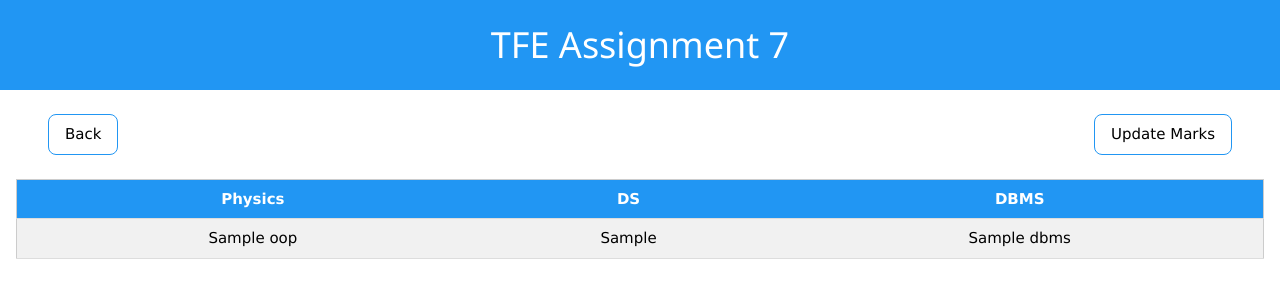
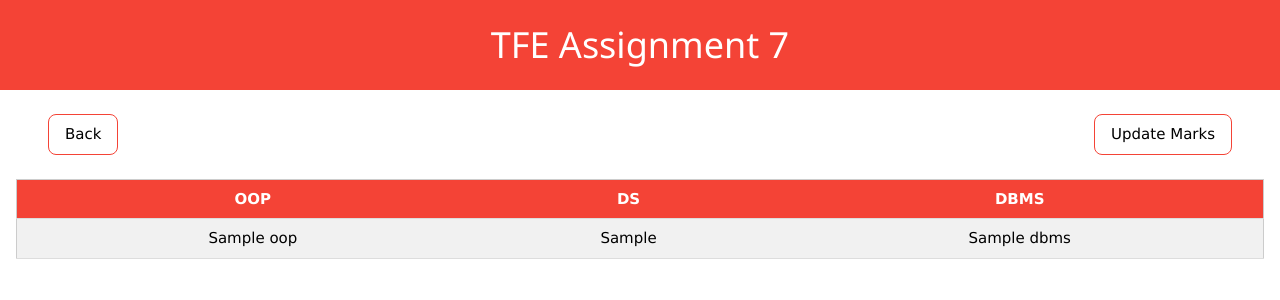
Before and after one commit to akhilnarang/CollegeStuff, a Flask app: template tfe/flask/templates/marks.html in a window 1280 px wide. Shown: the top 300 px of the page. Run offline with Flask 2, Linux system fonts and the light colour scheme; the template is opened without the code that fills it: most values are stand-ins (such as "Sample title", 1, 10 or a date in 2020).

Commit message:
Some more changes/fixes
Signed-off-by: Akhil Narang <me@akhilnarang.dev>

```diff
--- a/tfe/flask/static/base.css
+++ /dev/null
@@ -1,24 +0,0 @@
-html, body, .content {
-    margin: 0;
-    height: 100%;
-    width: 100%;
-}
-
-body {
-    display: flex;
-    flex-direction: column;
-}
-
-.header {
-    display: flex;
-    flex-direction: row;
-    justify-content: center;
-    width: 100%;
-}
-
-form {
-    display: flex;
-    flex-direction: column;
-    gap: 2rem;
-    padding: 1rem;
-}
--- a/tfe/flask/templates/base.html
+++ b/tfe/flask/templates/base.html
@@ -1,15 +1,42 @@
 <!DOCTYPE html>
 <html lang="en">
   <head>
-    <meta charset="UTF-8">
-    <meta name="viewport" content="width=device-width, initial-scale=1.0">
+    <meta charset="UTF-8" />
+    <meta name="viewport" content="width=device-width, initial-scale=1.0" />
 
-    <link rel="stylesheet" href="https://www.w3schools.com/w3css/4/w3.css">
-    <link rel="stylesheet" href="css/base.css">
+    <link rel="stylesheet" href="https://www.w3schools.com/w3css/4/w3.css" />
+    <style>
+      html,
+      body,
+      .content {
+        margin: 0;
+        height: 100%;
+        width: 100%;
+      }
+
+      body {
+        display: flex;
+        flex-direction: column;
+      }
+
+      .header {
+        display: flex;
+        flex-direction: row;
+        justify-content: center;
+        width: 100%;
+      }
+
+      form {
+        display: flex;
+        flex-direction: column;
+        gap: 2rem;
+        padding: 1rem;
+      }
+    </style>
     {% block head %}{% endblock %}
   </head>
   <body>
-<div class="w3-container w3-padding w3-blue header">
+    <div class="w3-container w3-padding w3-red header">
       <h1>TFE Assignment 7</h1>
     </div>
     <div class="w3-container content">
--- a/tfe/flask/templates/marks.html
+++ b/tfe/flask/templates/marks.html
@@ -1,55 +1,90 @@
-{% extends 'base.html' %}
-
-{% block body %}
+{% extends 'base.html' %} {% block body %}
 <div class="w3-container w3-padding w30margin" style="width: 100%">
-
-        <a class="w3-btn w3-round-large w3-border w3-border-blue w3-hover-blue w3-left w3-margin"
-           href="/students">
+  <a
+    class="
+      w3-btn
+      w3-round-large
+      w3-border
+      w3-border-red
+      w3-hover-red
+      w3-left
+      w3-margin
+    "
+    href="/students"
+  >
     Back
   </a>
-        <button class="w3-btn w3-round-large w3-border w3-border-blue w3-hover-blue w3-right w3-margin"
-                onclick="document.getElementById('addstudent').style.display='block'">
+  <button
+    class="
+      w3-btn
+      w3-round-large
+      w3-border
+      w3-border-red
+      w3-hover-red
+      w3-right
+      w3-margin
+    "
+    onclick="document.getElementById('addstudent').style.display='block'"
+  >
     Update Marks
   </button>
 </div>
 <table class="w3-table-all w3-centered w3-hoverable">
-        <tr class="w3-blue w3-text-white">
-            <th>Physics</th>
+  <tr class="w3-red w3-text-white">
+    <th>OOP</th>
     <th>DS</th>
     <th>DBMS</th>
   </tr>
   <tr>
-            <td>{{ marks.oop|safe if marks.oop else "-" }}</td>
-            <td>{{ marks.ds|safe if marks.ds else "-" }}</td>
-            <td>{{ marks.dbms|safe if marks.dbms else "-" }}</td>
+    <td>{{ marks.oop if marks.oop else "-" }}</td>
+    <td>{{ marks.ds if marks.ds else "-" }}</td>
+    <td>{{ marks.dbms if marks.dbms else "-" }}</td>
   </tr>
 </table>
 <div id="addstudent" class="w3-modal">
   <div class="w3-modal-content w3-animate-zoom">
-            <header class="w3-container w3-blue w3-center">
-                <span onclick="document.getElementById('addstudent').style.display='none'"
-                      class="w3-button w3-display-topright">&times;</span>
+    <header class="w3-container w3-red w3-center">
+      <span
+        onclick="document.getElementById('addstudent').style.display='none'"
+        class="w3-button w3-display-topright"
+        >&times;</span
+      >
       <h2>Update Marks</h2>
     </header>
     <div class="w3-container w3-padding">
       <form action="/marks" method="post">
-                    <input name="id" value="{{ id }}" hidden/>
+        <input name="id" value="{{ id }}" hidden />
         <div>
           <label for="addstudent-name">OOP</label>
-                        <input class="w3-input" id="addstudent-name" name="oop" type="number"
-                               value="{{ marks.oop|safe }}"/>
+          <input
+            class="w3-input"
+            id="addstudent-name"
+            name="oop"
+            type="number"
+            value="{{ marks.oop }}"
+          />
         </div>
         <div>
           <label for="addstudent-email">DS</label>
-                        <input class="w3-input" id="addstudent-email" name="ds" type="number"
-                               value="{{ marks.ds|safe }}"/>
+          <input
+            class="w3-input"
+            id="addstudent-email"
+            name="ds"
+            type="number"
+            value="{{ marks.ds }}"
+          />
         </div>
         <div>
           <label for="addstudent-email">DBMS</label>
-                        <input class="w3-input" id="addstudent-email" name="dbms" type="number"
-                               value="{{ marks.dbms|safe }}"/>
+          <input
+            class="w3-input"
+            id="addstudent-email"
+            name="dbms"
+            type="number"
+            value="{{ marks.dbms }}"
+          />
         </div>
-                    <button type="submit" class="w3-button w3-round w3-blue">Submit</button>
+        <button type="submit" class="w3-button w3-round w3-red">Submit</button>
       </form>
     </div>
   </div>
```
Also changed, not shown: tfe/flask/templates/students.html (+11 -11 lines). Lines whose indentation alone changed are shown as unchanged.
